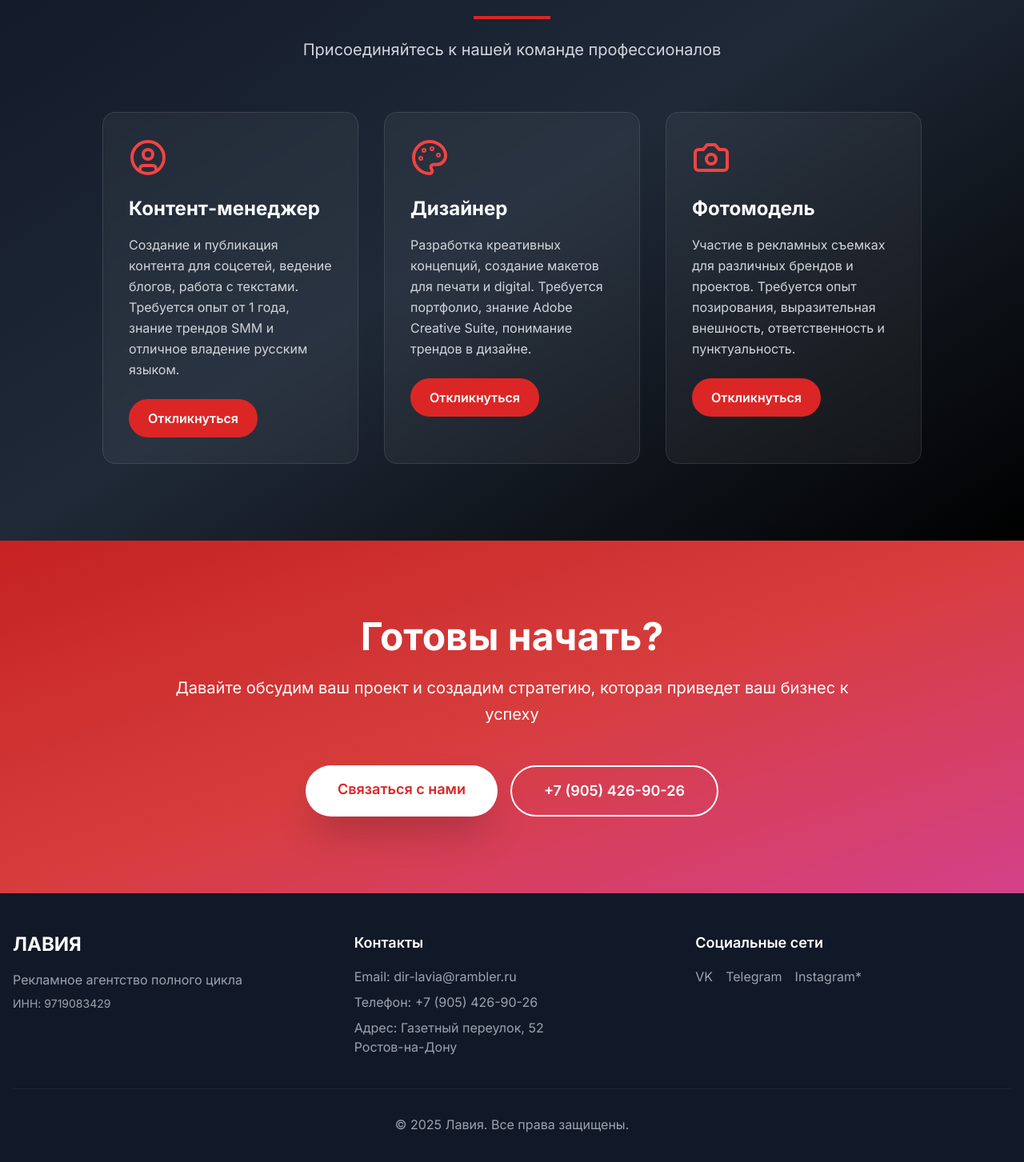
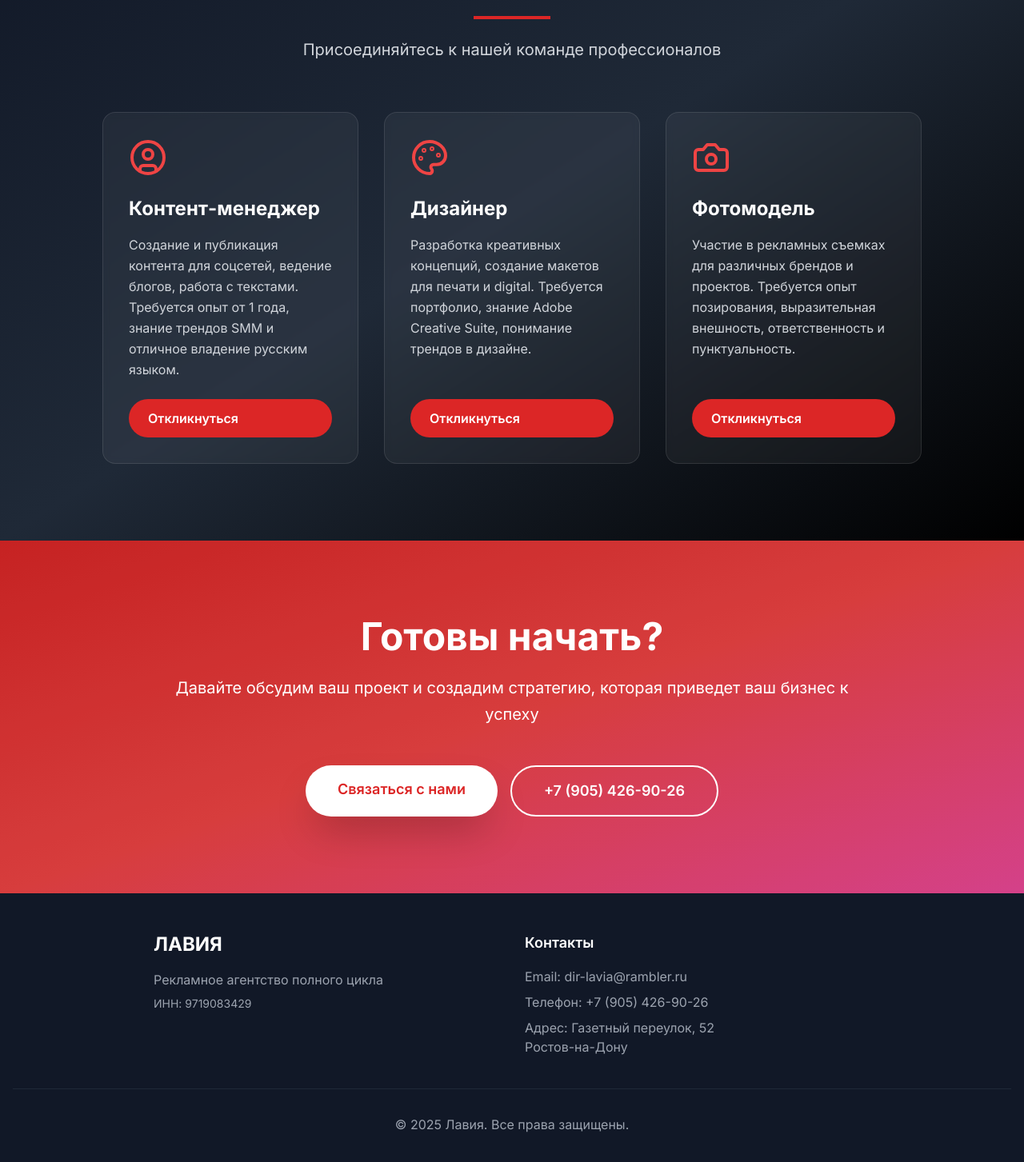
Before and after one commit to Stas2664/lavia-landing, a Next.js app: page / in a window 1280 px wide. Shown: the part 3114-4567 px from the top of the page at 80% size. Built offline with nearby package versions, Linux system fonts and the light colour scheme.

Commit message:
Fixed vacancies cards alignment and removed social media from footer

```diff
--- a/app/page.tsx
+++ b/app/page.tsx
@@ -341,7 +341,7 @@ export default function Home() {
             ].map((vacancy, index) => (
               <motion.div
                 key={index}
-                className="p-8 rounded-2xl bg-white/5 backdrop-blur-sm border border-white/10 hover:bg-white/10 transition-all duration-300"
+                className="p-8 rounded-2xl bg-white/5 backdrop-blur-sm border border-white/10 hover:bg-white/10 transition-all duration-300 flex flex-col h-full"
                 initial={{ opacity: 0, y: 30 }}
                 whileInView={{ opacity: 1, y: 0 }}
                 viewport={{ once: true }}
@@ -352,10 +352,10 @@ export default function Home() {
                   {vacancy.icon}
                 </div>
                 <h3 className="text-2xl font-bold mb-4">{vacancy.title}</h3>
-                <p className="text-gray-300 leading-relaxed mb-6">{vacancy.description}</p>
+                <p className="text-gray-300 leading-relaxed mb-6 flex-grow">{vacancy.description}</p>
                 <a
                   href="mailto:dir-lavia@rambler.ru"
-                  className="inline-block bg-red-600 text-white px-6 py-3 rounded-full font-semibold hover:bg-red-700 transition-colors duration-300"
+                  className="inline-block bg-red-600 text-white px-6 py-3 rounded-full font-semibold hover:bg-red-700 transition-colors duration-300 mt-auto"
                 >
                   Откликнуться
                 </a>
@@ -407,7 +407,7 @@ export default function Home() {
       {/* Footer */}
       <footer className="bg-gray-900 text-white py-12">
         <div className="container mx-auto px-4">
-          <div className="grid md:grid-cols-3 gap-8">
+          <div className="grid md:grid-cols-2 gap-8 max-w-4xl mx-auto">
             <div>
               <h3 className="text-2xl font-bold mb-4">ЛАВИЯ</h3>
               <p className="text-gray-400 mb-2">
@@ -423,14 +423,6 @@ export default function Home() {
               <p className="text-gray-400 mb-2">Телефон: +7 (905) 426-90-26</p>
               <p className="text-gray-400 mb-2">Адрес: Газетный переулок, 52<br/>Ростов-на-Дону</p>
             </div>
-            <div>
-              <h4 className="text-lg font-semibold mb-4">Социальные сети</h4>
-              <div className="flex gap-4">
-                <a href="#" className="text-gray-400 hover:text-white transition-colors">VK</a>
-                <a href="#" className="text-gray-400 hover:text-white transition-colors">Telegram</a>
-                <a href="#" className="text-gray-400 hover:text-white transition-colors">Instagram*</a>
-              </div>
-            </div>
           </div>
           <div className="border-t border-gray-800 mt-8 pt-8 text-center text-gray-400">
             <p>&copy; {new Date().getFullYear()} Лавия. Все права защищены.</p>
```
